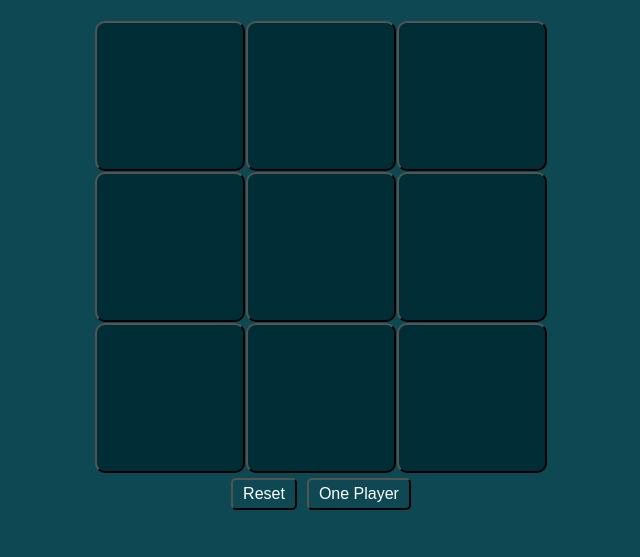
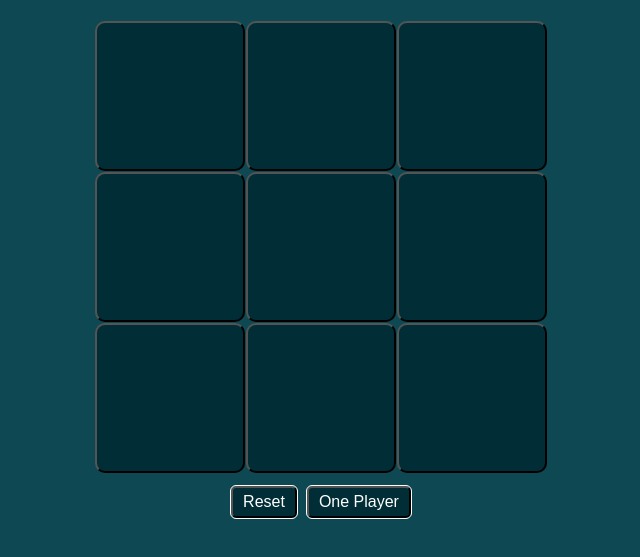
Before and after one commit to Calise425/Tic-Tac-Toe, a React app: page / in a window 1280 px wide. Shown: the part 137-694 px from the top of the page, without its empty margins (319-959 px from the left). Built offline with nearby package versions, Linux system fonts and the light colour scheme.

Commit message:
Made some style changes with the bottom buttons

```diff
--- a/public/index.html
+++ b/public/index.html
@@ -3,7 +3,7 @@
 <head>
   <meta charset="UTF-8">
   <meta name="viewport" content="width=device-width, initial-scale=1.0">
-  <title>Tic Tac Toe</title>
+  <title>Tic-Tac-Toe</title>
   <link rel="stylesheet" href="style.css" />
   <link rel=”stylesheet” href=”https://cdn.jsdelivr.net/npm/bootstrap@5.0.2/dist/css/bootstrap.min.css”/>
   <link rel=”stylesheet” href=”https://cdn.jsdelivr.net/npm/bootstrap-icons@1.5.0/font/bootstrap-icons.css” />
--- a/public/style.css
+++ b/public/style.css
@@ -30,13 +30,20 @@
   border-radius: 10px;
   box-shadow: none;
 }
+#button-footer{
+  margin-top: 8px;
+}
 #reset-button{
+  background-color: rgb(1, 46, 54);
+  outline: 1px solid white;
   padding: 5px 10px;
   border-radius: 5px;
   margin: 5px;
   font-size: 1rem;
 }
 .player-button{
+  background-color: rgb(1, 46, 54);
+  outline: 1px solid white;
   padding: 5px 10px;
   border-radius: 5px;
   margin: 5px;
@@ -62,7 +69,6 @@ h3{
     align-items: center;
     width: 100px;
     height: 100px;
-    /* outline: 2px solid black; */
     border-radius: 21px;
   }
   .cell-button{
--- a/src/index.js
+++ b/src/index.js
@@ -1,4 +1,4 @@
-import React, { useState, useEffect } from "react";
+import React, { useState } from "react";
 import ReactDOM from "react-dom";
 
 const TicTacToe = () => {
@@ -172,7 +172,7 @@ const TicTacToe = () => {
           }
         })}
       </div>
-      <div className="button-footer">
+      <div id="button-footer">
         <button id="reset-button" onClick={(e) => reset()}>
           Reset
         </button>
```
